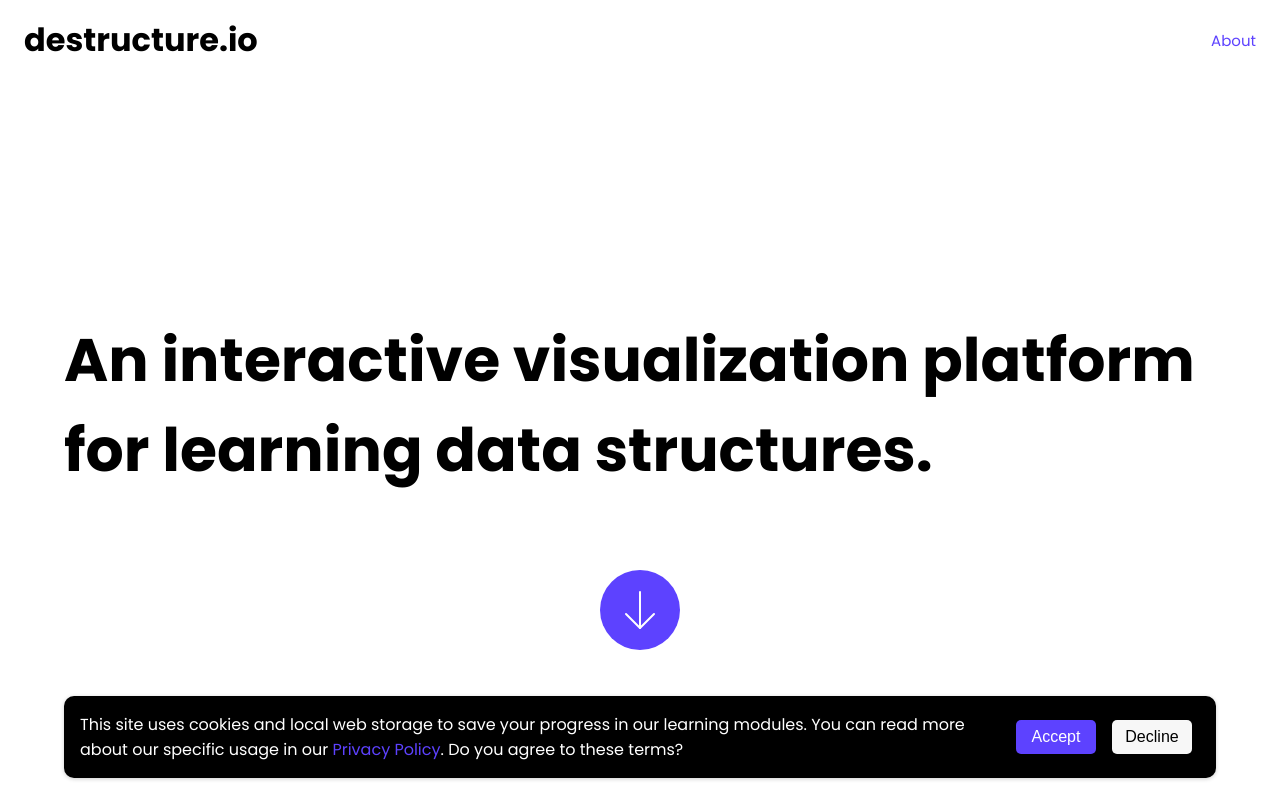
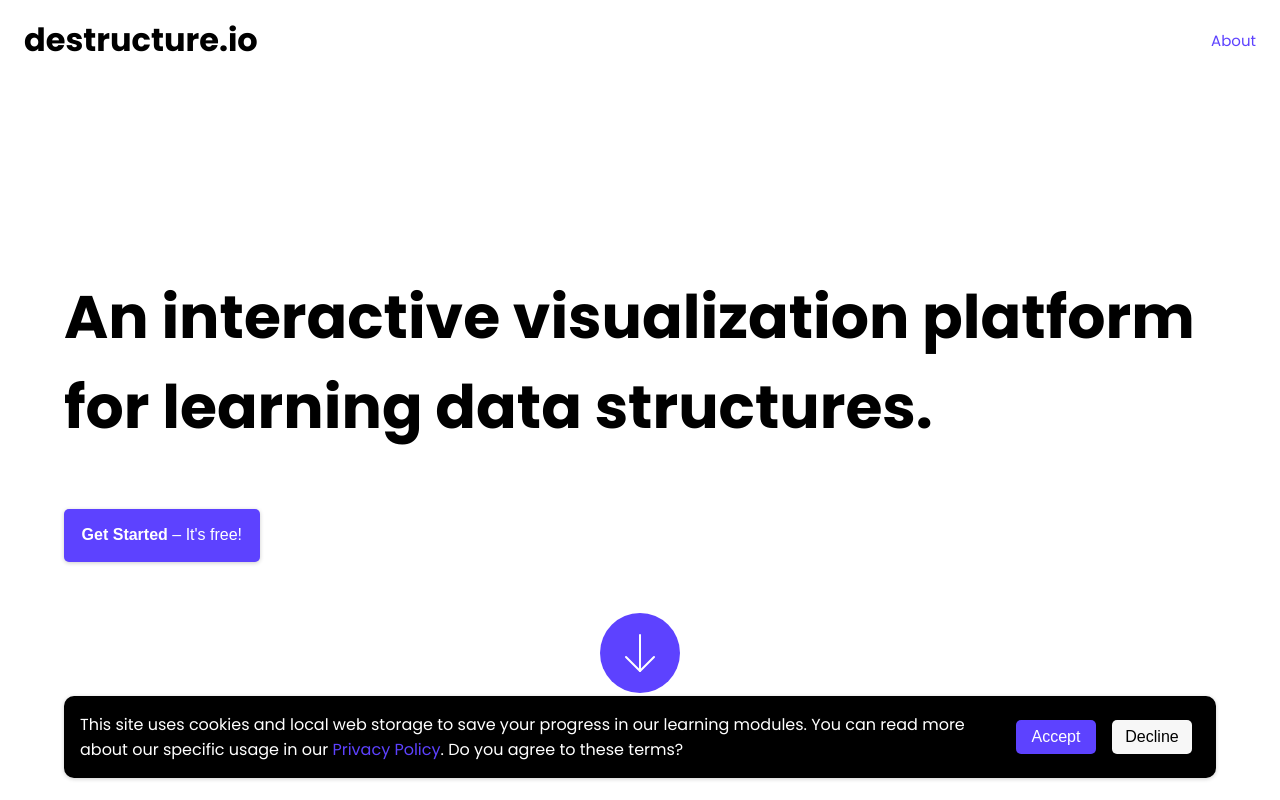
Before and after one commit to hawkticehurst/destructure-io, a React (Create React App) app: page /landing in a window 1280 px wide. Shown: the top 800 px of the page. Built offline with nearby package versions, Linux system fonts and the light colour scheme; no server answers.

Commit message:
Convert Hero component to TypeScript

```diff
--- a/src/components/home/Hero.js
+++ b/src/components/home/Hero.tsx
@@ -1,8 +1,11 @@
 import React from 'react';
 import { useHistory } from "react-router-dom";
 
-function Hero(props) {
-  const { landing } = props;
+type Props = {
+  landing: boolean
+}
+
+function Hero({ landing }: Props) {
   const history = useHistory();
 
   const onClickHeroBtn = () => {
@@ -16,14 +19,10 @@ function Hero(props) {
     }
   };
 
-  let button =
+  const button = landing ?
     <button onClick={onClickHeroBtn} className="hero-btn">
       <span className="bold">Get Started</span> – It's free!
-    </button>;
-
-  if (landing) {
-    button = null;
-  }
+    </button> : null;
 
   return (
     <div className="landing-hero-container">
```
